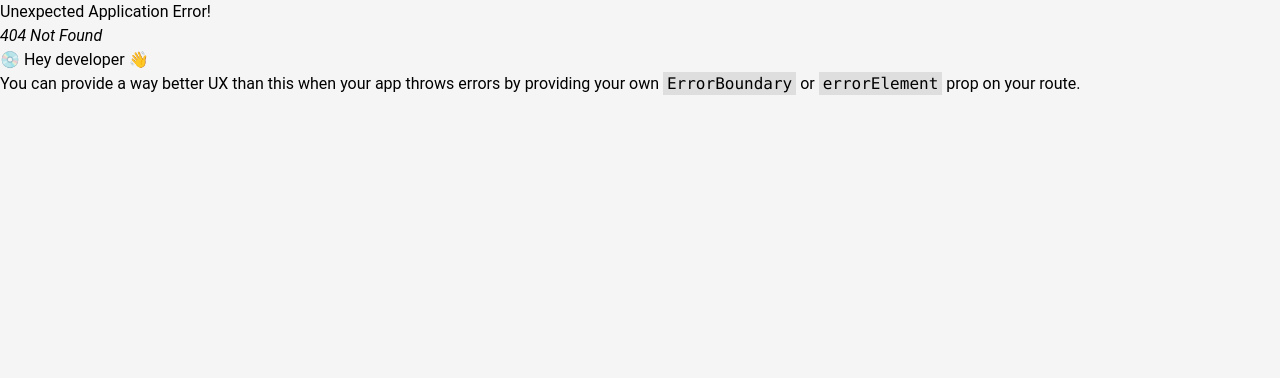
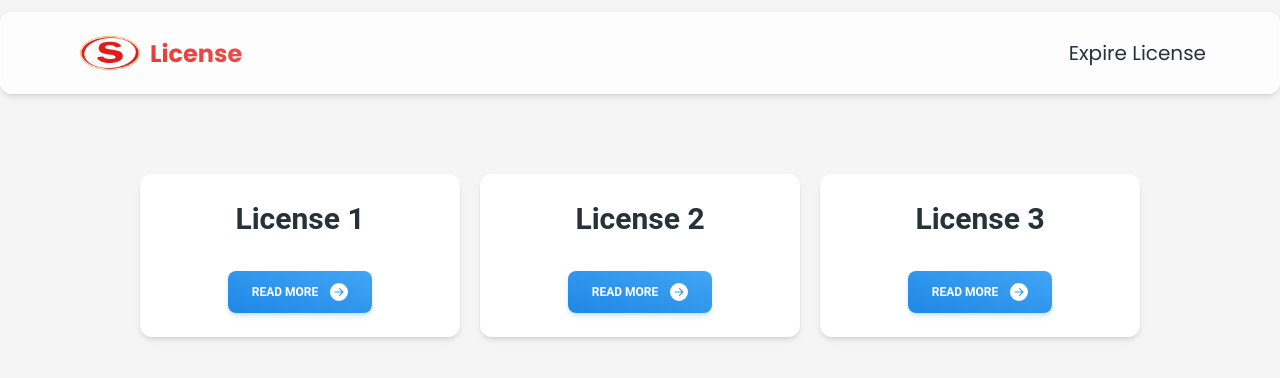
Before and after one commit to Phitchayut/expire-license, a React (Vite) app: page /licenselist in a window 1280 px wide. Before the commit this address had no page. Shown: the top 378 px of the page. Built offline with nearby package versions, Linux system fonts and the light colour scheme.

Commit message:
Edit Route

```diff
--- a/src/components/Navbar.jsx
+++ b/src/components/Navbar.jsx
@@ -29,7 +29,7 @@ export default function StickyNavbar() {
         className="p-1 font-normal"
       >
         <Link
-          to="/license"
+          to="/licenselist"
           className="flex items-center font-poppins text-xl hover:text-orange-600"
         >
           Expire License
--- /dev/null
+++ b/src/pages/license/LicenseList.jsx
@@ -0,0 +1,67 @@
+import React from "react";
+import {
+  Card,
+  CardBody,
+  CardFooter,
+  Typography,
+  Button,
+} from "@material-tailwind/react";
+import { AiOutlinePlusCircle } from "react-icons/ai";
+import { BsFillArrowRightCircleFill } from "react-icons/bs";
+import { Link } from "react-router-dom";
+import Navbar from "../../components/Navbar";
+import {
+  AiOutlineEdit,
+  AiOutlineDelete,
+  AiOutlineFolderView,
+} from "react-icons/ai";
+
+const listLicense = [
+  {
+    id: 1,
+    name: "License 1",
+    linkto: "/license1",
+  },
+  {
+    id: 2,
+    name: "License 2",
+    linkto: "/license2",
+  },
+  {
+    id: 3,
+    name: "License 3",
+    linkto: "/license3",
+  },
+];
+
+const LicenseList = () => {
+  return (
+    <>
+      <Navbar />
+      <div className="mx-auto container mt-14">
+        <div className="flex flex-col justify-center items-center lg:flex-row gap-5">
+          {listLicense.map((item, id) => (
+            <>
+              <Card className="mt-6 w-80 text-center" key={id}>
+                <CardBody>
+                  <Typography variant="h3" color="blue-gray" className="mb-2">
+                    {item.name}
+                  </Typography>
+                </CardBody>
+                <CardFooter className="pt-0 flex justify-center">
+                  <Link to={item.linkto}>
+                    <Button color="blue" variant="gradient" className="flex justify-center items-center">
+                      Read More <BsFillArrowRightCircleFill className="ml-3 text-lg"/>
+                    </Button>
+                  </Link>
+                </CardFooter>
+              </Card>
+            </>
+          ))}
+        </div>
+      </div>
+    </>
+  );
+};
+
+export default LicenseList;
--- a/src/pages/Create.jsx
+++ b/src/pages/license/license1/Create.jsx
@@ -13,7 +13,7 @@ import {
 
 import { BsBackspace } from "react-icons/bs";
 import { Link } from "react-router-dom";
-import Navbar from "../components/Navbar";
+import Navbar from "../../../components/Navbar";
 const Create = () => {
   return (
     <>
@@ -28,7 +28,7 @@ const Create = () => {
             <Typography variant="h5" color="white">
               Create License
             </Typography>
-            <Link to="/license">
+            <Link to="/license1">
               <Button
                 color="orange"
                 variant="gradient"
--- a/src/pages/License.jsx
+++ b/src/pages/license/license1/License.jsx
@@ -9,7 +9,7 @@ import {
 } from "@material-tailwind/react";
 import { AiOutlinePlusCircle } from "react-icons/ai";
 import { Link } from "react-router-dom";
-import Navbar from "../components/Navbar";
+import Navbar from "../../../components/Navbar";
 import {
   AiOutlineEdit,
   AiOutlineDelete,
--- a/src/pages/Update.jsx
+++ b/src/pages/license/license1/Update.jsx
@@ -13,7 +13,7 @@ import {
 
 import { BsBackspace } from "react-icons/bs";
 import { Link } from "react-router-dom";
-import Navbar from "../components/Navbar";
+import Navbar from "../../../components/Navbar";
 const Update = () => {
   return (
     <>
@@ -28,7 +28,7 @@ const Update = () => {
             <Typography variant="h5" color="white">
               Update License
             </Typography>
-            <Link to="/license">
+            <Link to="/license1">
               <Button
                 color="orange"
                 variant="gradient"
--- a/src/pages/View.jsx
+++ b/src/pages/license/license1/View.jsx
@@ -13,7 +13,7 @@ import {
 
 import { BsBackspace } from "react-icons/bs";
 import { Link } from "react-router-dom";
-import Navbar from "../components/Navbar";
+import Navbar from "../../../components/Navbar";
 const View = () => {
   return (
     <>
@@ -28,7 +28,7 @@ const View = () => {
             <Typography variant="h5" color="white">
               View Detail
             </Typography>
-            <Link to="/license">
+            <Link to="/license1">
               <Button
                 color="orange"
                 variant="gradient"
```
Also changed, not shown: src/main.jsx (+11 -6 lines).
